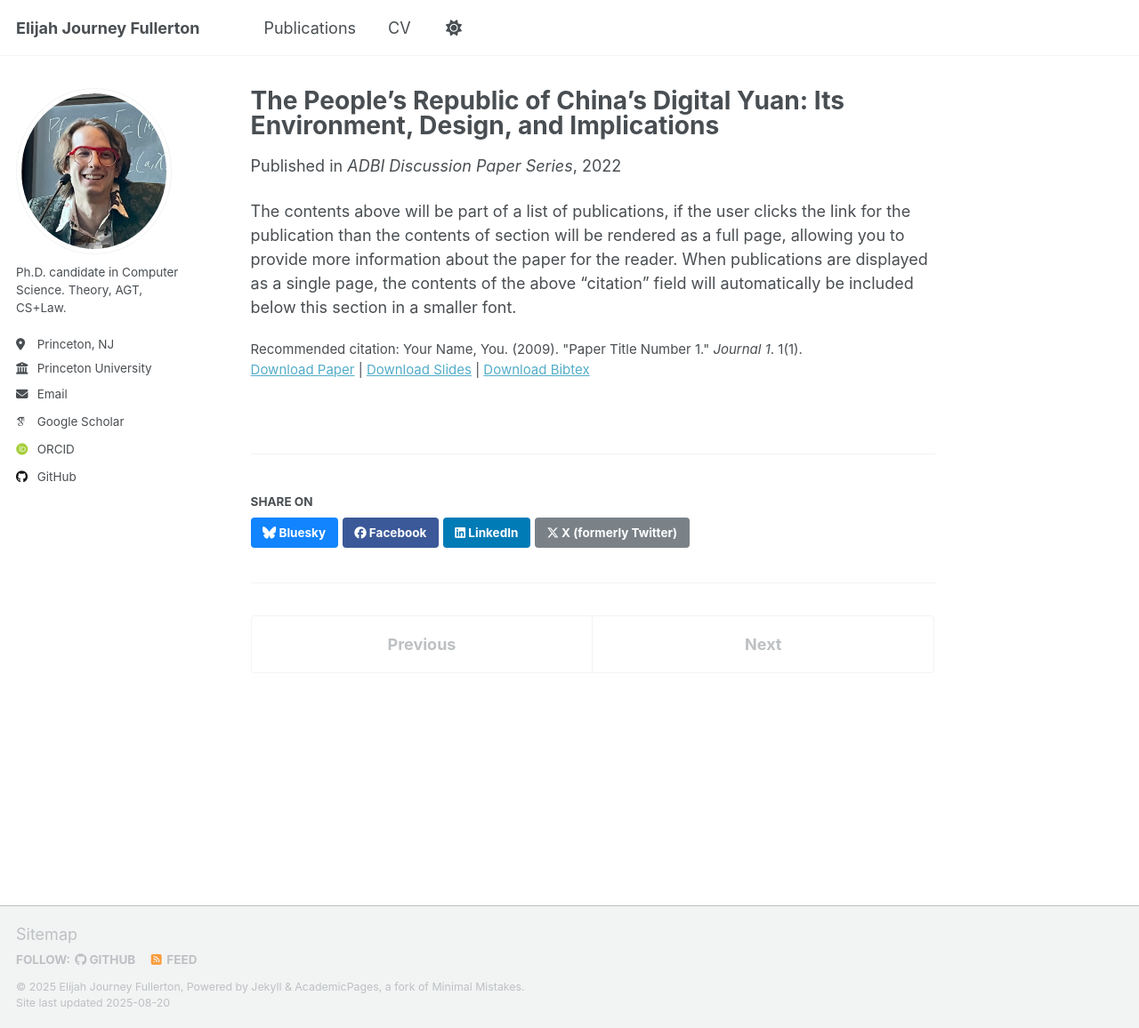
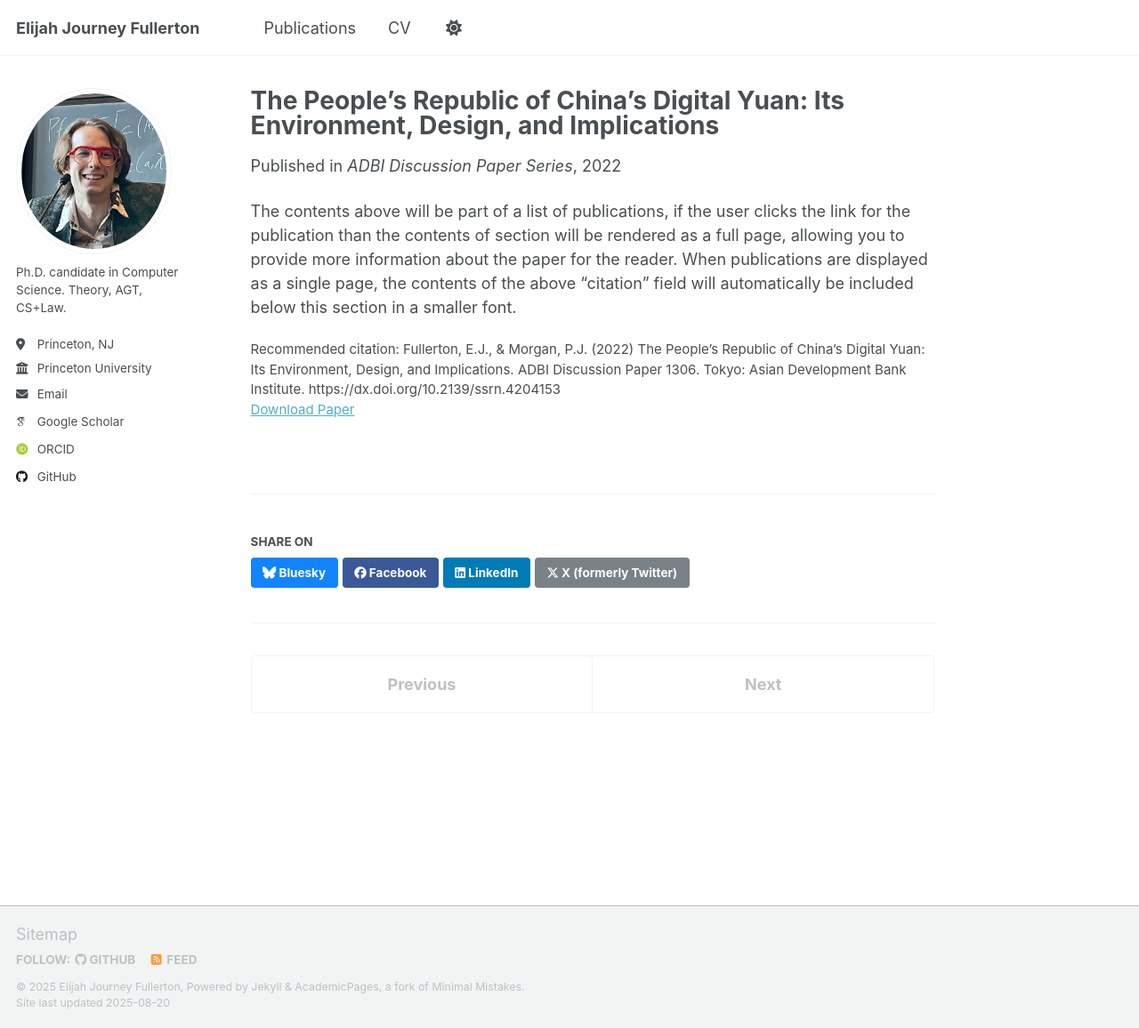
Before and after one commit to elijah-fullerton/elijah-fullerton.github.io, a Jekyll site: the page built from _publications/2022-02-01-digital-yuan.md, in a window 1280 px wide and 1156 px high. Shown: the whole window at 89% size. Built offline with Jekyll 4.4.1, drawn with Linux system fonts in a browser that asks for light colours; some web fonts are replaced; a script that is not in the unit is left out.

Commit message:
Update 2022-02-01-digital-yuan.md

```diff
--- a/_publications/2022-02-01-digital-yuan.md
+++ b/_publications/2022-02-01-digital-yuan.md
@@ -7,9 +7,7 @@ excerpt: 'The People’s Republic of China (PRC) has rapidly achieved a relative
 the likely contributions of the digital yuan to financial inclusion and financial stability in the PRC and includes the following: A description of the current state of digital payments in the PRC, including the role of non-banking platforms, such as Ant Group’s Alipay and Tencent’s WeChat Pay, as well as that of commercial banks. A description of the current state of digital finance in the PRC. A description of the current state of financial inclusion in the PRC. A description of the PBC’s digital yuan project, including the modalities available to retail users (individuals and firms), the mechanisms (such as bank intermediaries) that can make the digital yuan available to such users, and the settlement processes. An analysis of the expected contribution of the PBC’s digital yuan to financial stability, taking into account the possible effects of the introduction of the digital yuan on the assets and liabilities of commercial banks and on private borrowing behavior as well as the possible impacts on non-bank firms, such as Ant Group and Tencent. An analysis of the expected contribution of the PBC’s digital yuan to financial inclusion, taking into account the expected value contributions of the digital yuan to retail users beyond what they obtain from the current system'
 date: 2022-02-01
 venue: 'ADBI Discussion Paper Series'
-slidesurl: 'http://academicpages.github.io/files/slides1.pdf'
 paperurl: 'http://academicpages.github.io/files/paper1.pdf](https://www.adb.org/sites/default/files/publication/772316/adb-wp1306.pdf'
-bibtexurl: 'http://academicpages.github.io/files/bibtex1.bib'
-citation: 'Your Name, You. (2009). &quot;Paper Title Number 1.&quot; <i>Journal 1</i>. 1(1).'
+citation: 'Fullerton, E.J., & Morgan, P.J. (2022) The People’s Republic of China’s Digital Yuan: Its Environment, Design, and Implications. ADBI Discussion Paper 1306. Tokyo: Asian Development Bank Institute. https://dx.doi.org/10.2139/ssrn.4204153'
 ---
 The contents above will be part of a list of publications, if the user clicks the link for the publication than the contents of section will be rendered as a full page, allowing you to provide more information about the paper for the reader. When publications are displayed as a single page, the contents of the above "citation" field will automatically be included below this section in a smaller font.
```
